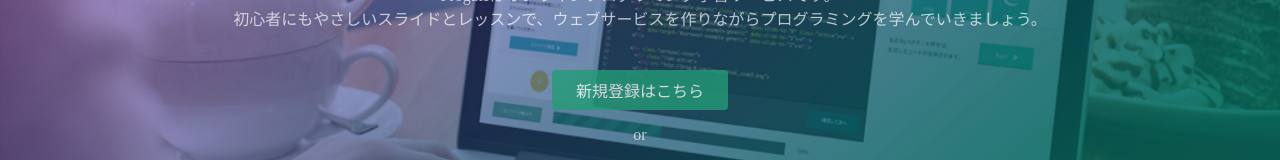
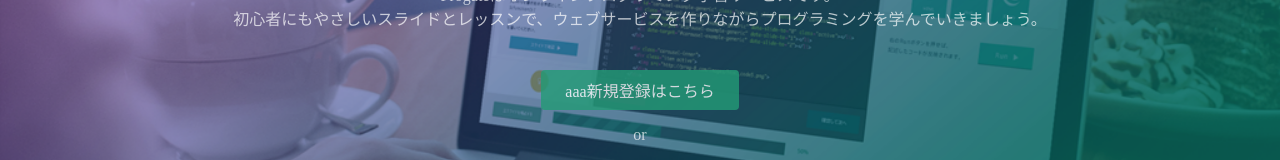
Before and after one commit to tata99ta/tata99ta.github.io, a plain HTML site: page index.html in a window 1280 px wide. Shown: the part 362-522 px from the top of the page. Drawn offline with Linux system fonts and the light colour scheme.

Commit message:
Update index.html

```diff
--- a/index.html
+++ b/index.html
@@ -26,7 +26,7 @@
       <h1>LEARN TO CODE.<br>LEARN TO BE CREATIVE.</h1>
       <p>Progateはオンラインプログラミング学習サービスです。<br>初心者にもやさしいスライドとレッスンで、ウェブサービスを作りながらプログラミングを学んでいきましょう。</p>
       <div class="btn-wrapper">
-        <a href="#" class="btn signup">新規登録はこちら</a>
+        <a href="#" class="btn signup">aaa新規登録はこちら</a>
         <p>or</p>
         <a href="#" class="btn facebook"><span class="fa fa-facebook"></span>Facebookで登録</a>
         <a href="#" class="btn twitter"><span class="fa fa-twitter"></span>Twitterで登録</a>
```
